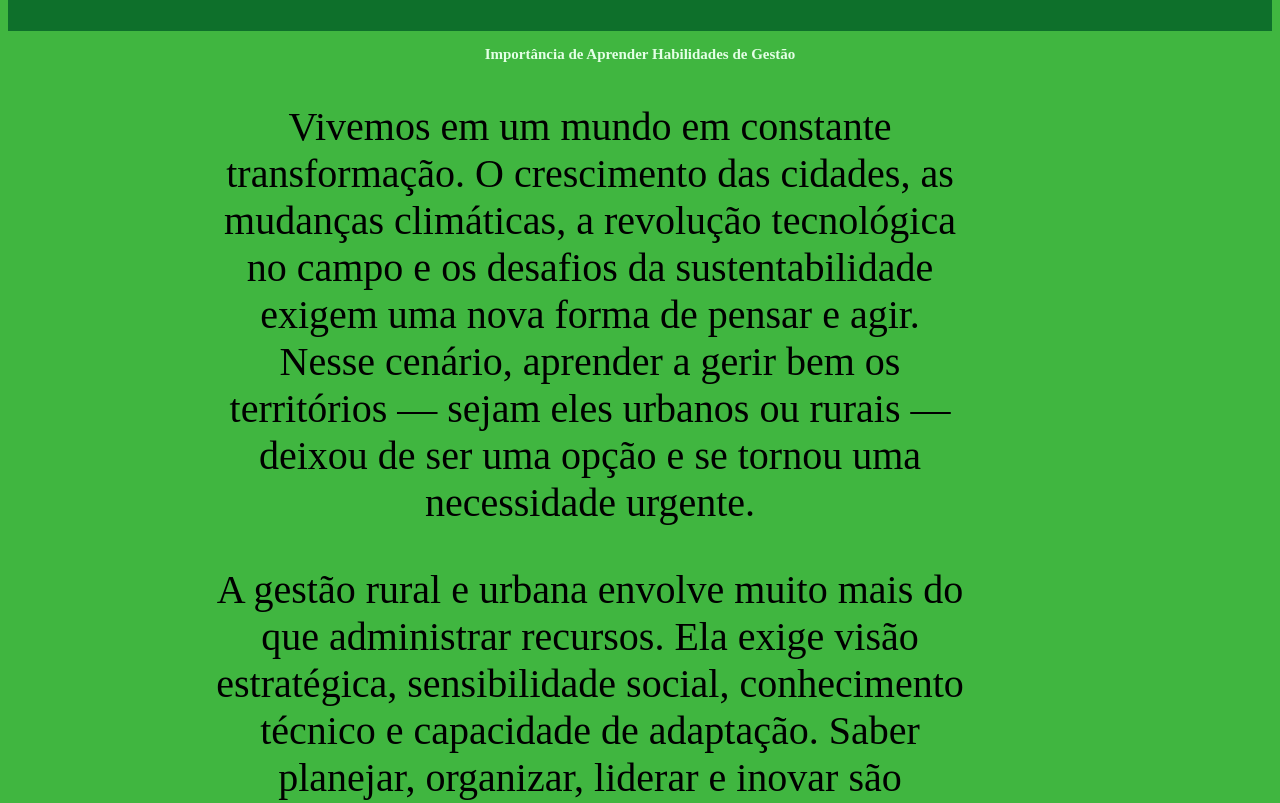
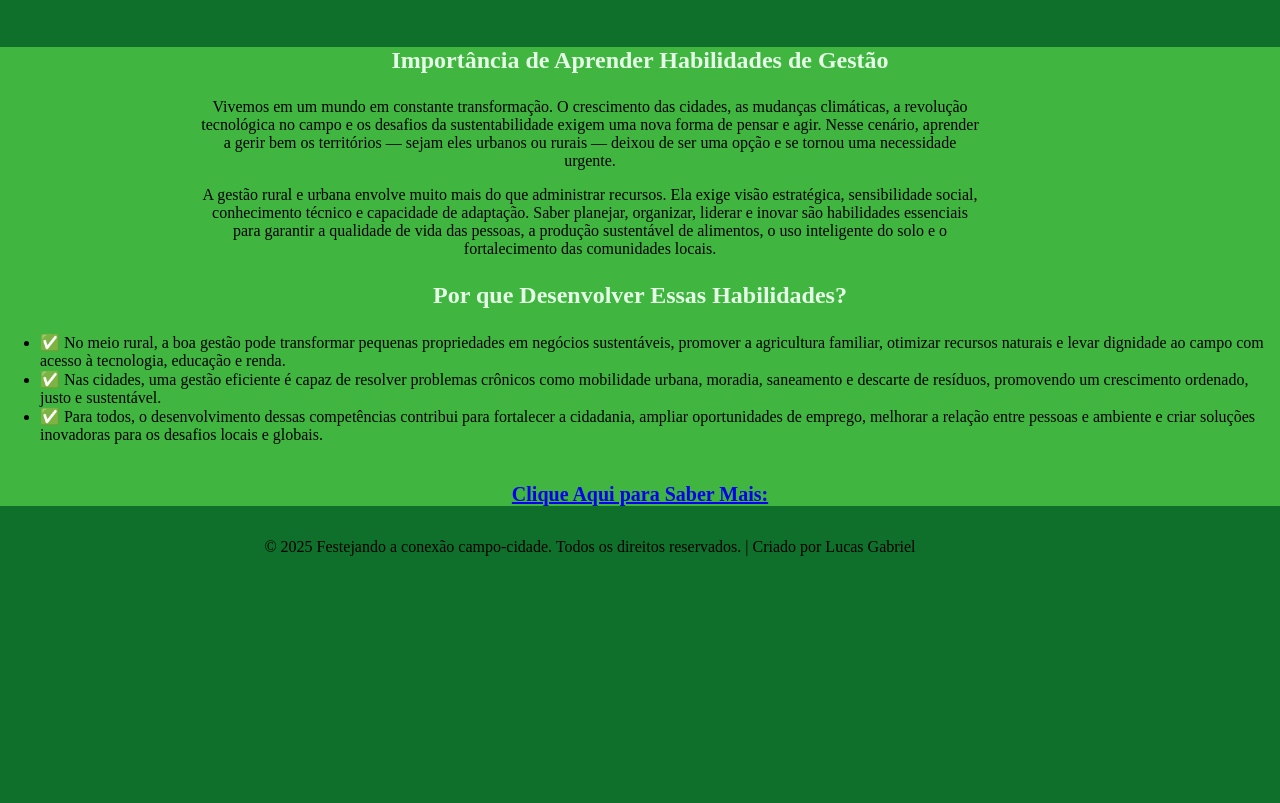
Before and after one commit to Lucas0101Ly/Agrinho-2025, a plain HTML site: page index.html in a window 1280 px wide. Shown: the part 105-908 px from the top of the page. After the commit the page ends 800 px from the top, so only its background shows below. Drawn offline with Linux system fonts and the light colour scheme.

Commit message:
tentativa2

```diff
--- a/style.css
+++ b/style.css
@@ -1,7 +1,8 @@
  body{
-background-color: rgb(64, 182, 64);
+background-color: rgb(14, 112, 43);
 color: black;
-
+  margin: 0;
+    padding: 0;
 }
 
 main{
@@ -24,7 +25,7 @@ h2{
 h3{
     color: rgb(228, 255, 230);
     text-align: center;
-    font-size: 15px;
+    font-size: 150%;
 }
 
 header{
@@ -40,11 +41,10 @@ p{
     text-align: center;
     margin-right: 300px;
     margin-left: 200px;
-        font-size: 250%;
 
 }
 
 footer{
-    background-color: rgb(64, 182, 64);
+    background-color: rgb(14, 112, 43);
     margin-top: 2rem;
 }
```
